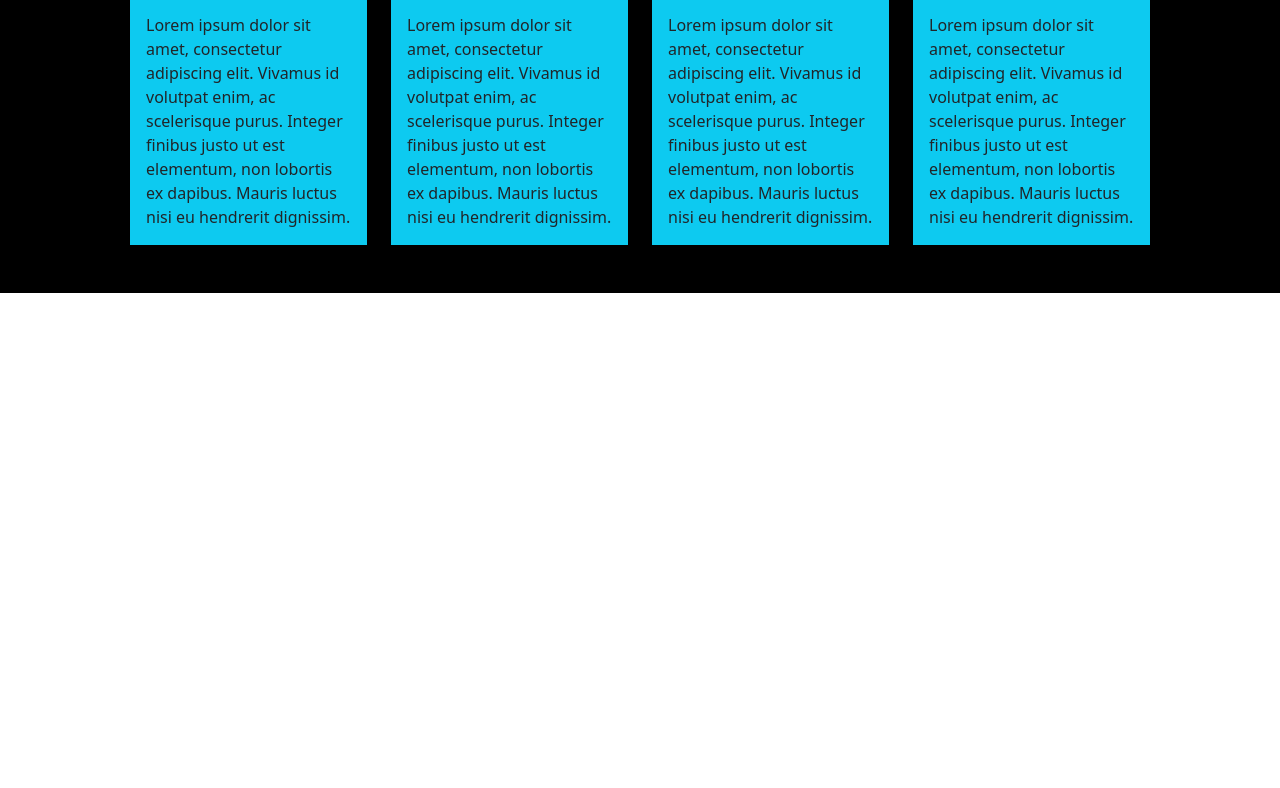
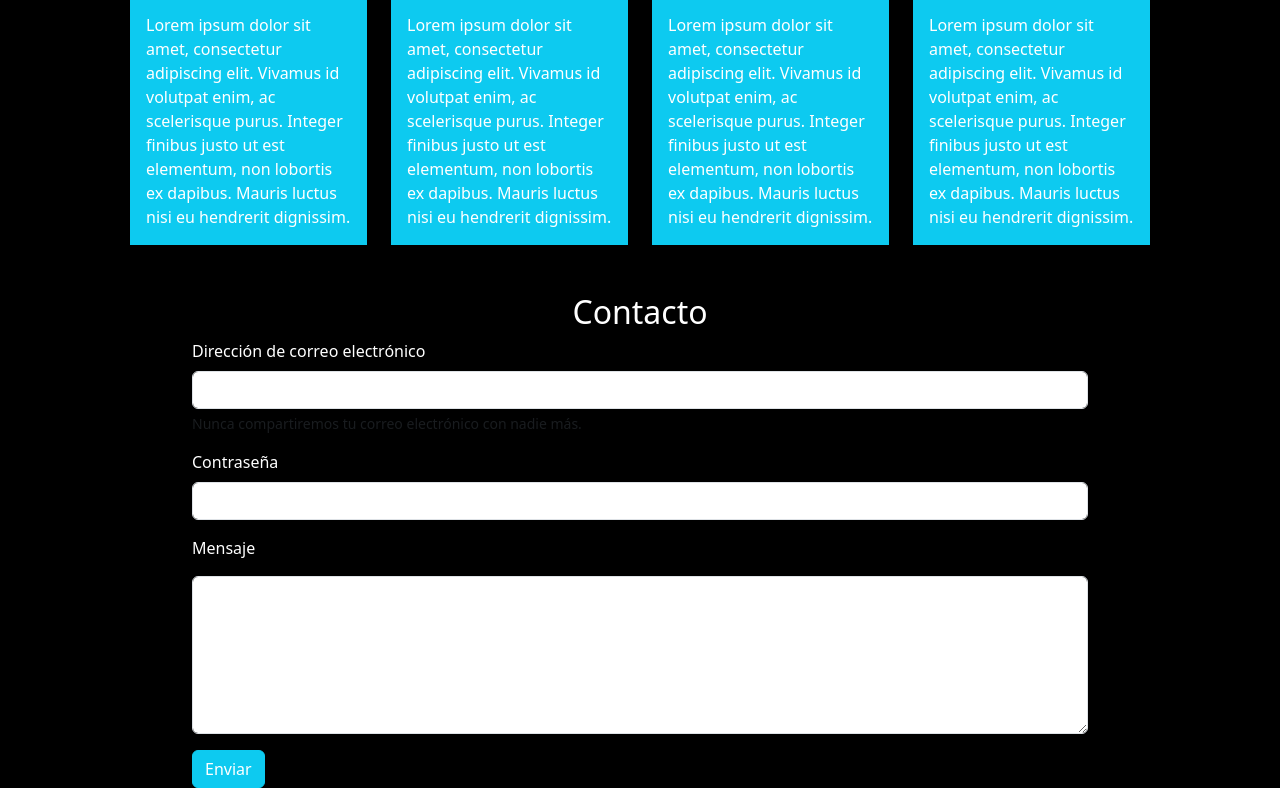
Before and after one commit to blackSamuelBellamy/viajesChile, a plain HTML site: page index.html in a window 1280 px wide. Shown: the part 1992-2780 px from the top of the page. Before the commit the page ends 2285 px from the top, so only its background shows below. Drawn offline with nearby package versions, Linux system fonts and the light colour scheme.

Commit message:
form added

```diff
--- a/assets/css/style.css
+++ b/assets/css/style.css
@@ -42,3 +42,15 @@ header {
   top: 0;
   z-index: 0;
 }
+
+#contacto {
+  width: 100%;
+  margin-left: 0;
+  display: flex;
+  flex-direction: column;
+  align-items: center;
+}
+
+form {
+  width: 70vw;
+}
--- a/index.html
+++ b/index.html
@@ -47,7 +47,7 @@
                 <a class="nav-link" href="#destacados">Destacados</a>
               </li>
               <li class="nav-item">
-                <a class="nav-link" href="#">Contacto</a>
+                <a class="nav-link" href="#contacto">Contacto</a>
               </li>
             </ul>
           </div>
@@ -155,7 +155,8 @@
           <div class="card bg-black">
             <img src="./assets/img/card1.jpg" class="card-img-top" alt="card1">
             <div class="card-body bg-info">
-              <p class="card-text">Lorem ipsum dolor sit amet, consectetur adipiscing elit. Vivamus id volutpat enim, ac
+              <p class="card-text text-white">Lorem ipsum dolor sit amet, consectetur adipiscing elit. Vivamus id
+                volutpat enim, ac
                 scelerisque purus. Integer finibus justo ut est elementum, non lobortis ex dapibus. Mauris luctus nisi
                 eu hendrerit dignissim.</p>
             </div>
@@ -165,7 +166,8 @@
           <div class="card bg-black">
             <img src="./assets/img/card2.jpg" class="card-img-top" alt="card2">
             <div class="card-body bg-info">
-              <p class="card-text">Lorem ipsum dolor sit amet, consectetur adipiscing elit. Vivamus id volutpat enim, ac
+              <p class="card-text text-white">Lorem ipsum dolor sit amet, consectetur adipiscing elit. Vivamus id
+                volutpat enim, ac
                 scelerisque purus. Integer finibus justo ut est elementum, non lobortis ex dapibus. Mauris luctus nisi
                 eu hendrerit dignissim.</p>
             </div>
@@ -175,7 +177,8 @@
           <div class="card bg-black">
             <img src="./assets/img/card3.jpg" class="card-img-top" alt="card3">
             <div class="card-body bg-info">
-              <p class="card-text">Lorem ipsum dolor sit amet, consectetur adipiscing elit. Vivamus id volutpat enim, ac
+              <p class="card-text text-white">Lorem ipsum dolor sit amet, consectetur adipiscing elit. Vivamus id
+                volutpat enim, ac
                 scelerisque purus. Integer finibus justo ut est elementum, non lobortis ex dapibus. Mauris luctus nisi
                 eu hendrerit dignissim.</p>
             </div>
@@ -185,7 +188,8 @@
           <div class="card bg-black">
             <img src="./assets/img/card4.jpg" class="card-img-top" alt="card4">
             <div class="card-body bg-info">
-              <p class="card-text">Lorem ipsum dolor sit amet, consectetur adipiscing elit. Vivamus id volutpat enim, ac
+              <p class="card-text text-white">Lorem ipsum dolor sit amet, consectetur adipiscing elit. Vivamus id
+                volutpat enim, ac
                 scelerisque purus. Integer finibus justo ut est elementum, non lobortis ex dapibus. Mauris luctus nisi
                 eu hendrerit dignissim.</p>
             </div>
@@ -194,6 +198,34 @@
       </div>
     </section>
   </section>
+  <section id="contacto" class="container-fluid bg-black text-white ">
+    <div class="row">
+      <div class="col">
+        <h2 class="text-center">Contacto</h2>
+      </div>
+    </div>
+    <div class="row">
+      <div class="col">
+        <form>
+          <div class="mb-3">
+            <label for="exampleInputEmail1" class="form-label">Dirección de correo electrónico</label>
+            <input type="email" class="form-control" id="exampleInputEmail1" aria-describedby="emailHelp">
+            <div id="emailHelp" class="form-text">Nunca compartiremos tu correo electrónico con nadie más.</div>
+          </div>
+          <div class="mb-3">
+            <label for="exampleInputPassword1" class="form-label">Contraseña</label>
+            <input type="password" class="form-control" id="exampleInputPassword1">
+          </div>
+          <div class="mb-3">
+            <label for="exampleFormControlTextarea1" class="mb-3">Mensaje</label>
+            <textarea class="form-control" id="exampleFormControlTextarea1" rows="6"></textarea>
+          </div>
+          <button type="submit" class="btn btn-info text-white">Enviar</button>
+        </form>
+      </div>
+    </div>
+  </section>
+
 
 
   <!-- Jquery link -v 3.6.3 --->
```
